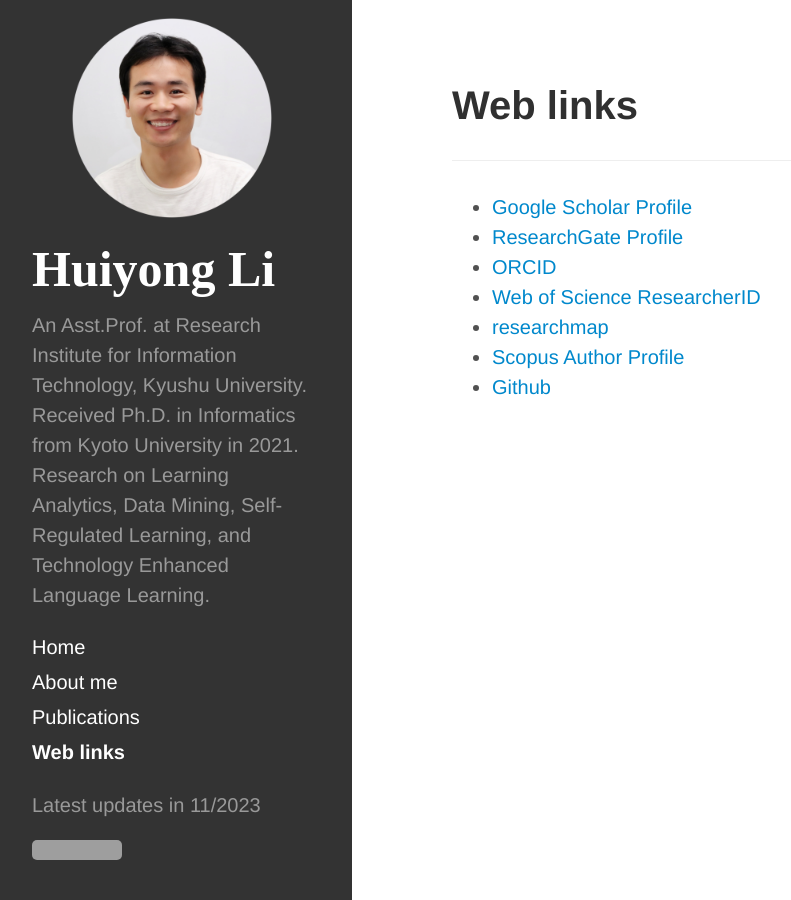
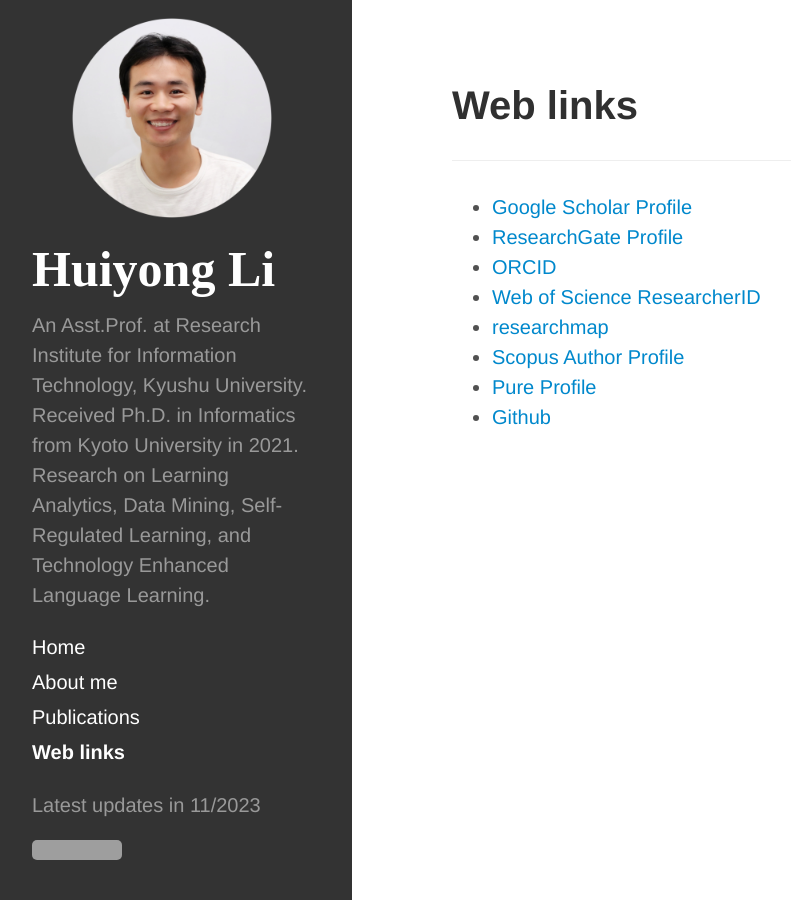
Before and after one commit to li-huiyong/li-huiyong.github.io, a Jekyll site: the page built from web-links.md, in a window 1280 px wide. Shown: the whole page, without its empty margins (8-799 px from the left). Built offline with Jekyll 4.4.1, drawn with Linux system fonts in a browser that asks for light colours; nearby versions of some CDN libraries; some web fonts are replaced; grey boxes are pictures that could not be loaded.

Commit message:
add pure profile

```diff
--- a/web-links.md
+++ b/web-links.md
@@ -11,4 +11,5 @@ ___
 * [Web of Science ResearcherID](https://www.webofscience.com/wos/author/record/X-8349-2018){:target="_blank"}
 * [researchmap](https://researchmap.jp/lihuiyong){:target="_blank"}
 * [Scopus Author Profile](https://www.scopus.com/authid/detail.uri?authorId=57203988596){:target="_blank"}
+* [Pure Profile](https://kyushu-u.elsevierpure.com/en/persons/huiyong-li){:target="_blank"}
 * [Github](https://github.com/li-huiyong){:target="_blank"}
```
